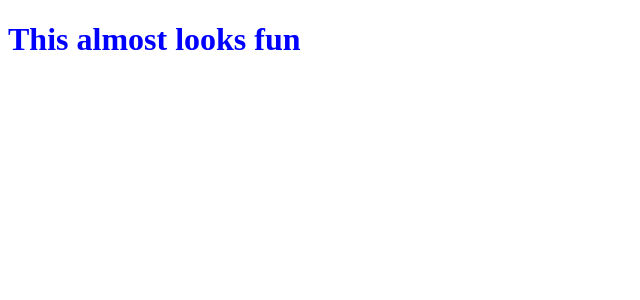
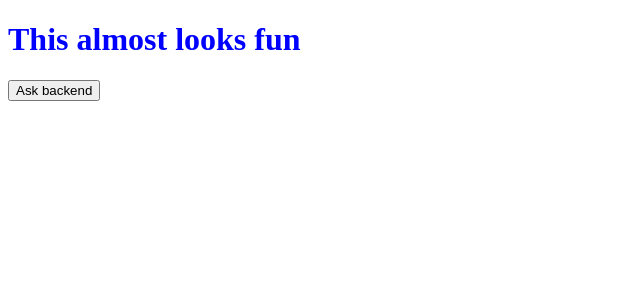
Before and after one commit to GIVIl3o/Bachelors-front, a React (Create React App) app: page / in a window 1280 px wide. Shown: the top 300 px of the page, without its empty margins (0-640 px from the left). Built offline with nearby package versions, Linux system fonts and the light colour scheme.

Commit message:
added backend url

```diff
--- a/package.json
+++ b/package.json
@@ -9,6 +9,7 @@
     "@testing-library/jest-dom": "^4.2.4",
     "@testing-library/react": "^9.5.0",
     "@testing-library/user-event": "^7.2.1",
+    "axios": "^0.19.2",
     "react": "^16.13.0",
     "react-dom": "^16.13.0",
     "react-scripts": "3.4.0"
@@ -33,5 +34,6 @@
       "last 1 firefox version",
       "last 1 safari version"
     ]
-  }
+  },
+  "proxy": "http://ec2-3-125-21-233.eu-central-1.compute.amazonaws.com"
 }
--- a/src/App.js
+++ b/src/App.js
@@ -1,10 +1,25 @@
-import React from "react";
+import React, { useState } from "react";
 import { StylesProvider } from "@material-ui/core/styles";
+import axios from "axios";
 
 function App() {
+  const [test, setTest] = useState("");
+
+  const callBackend = async () => {
+    const response = await axios.get("/retrieve?id=2");
+    console.log(response);
+    setTest(response.data.testField);
+  };
+
   return (
     <StylesProvider injectFirst>
       <h1 style={{ color: "blue" }}>This almost looks fun</h1>
+      <input type="button" onClick={callBackend} value="Ask backend" />
+      {test === "" ? (
+        ""
+      ) : (
+        <h2 style={{ color: "red" }}>Backend replied with:{test}</h2>
+      )}
     </StylesProvider>
   );
 }
```
Also changed, not shown: 1 other file (tests, documents, lock files or other folders).
